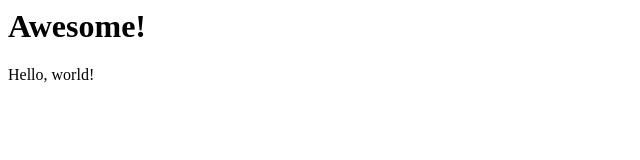
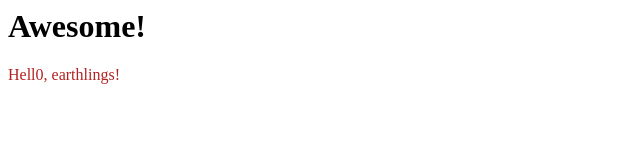
Before and after one commit to profallen/awesome2, a plain HTML site: page index.html in a window 1280 px wide. Shown: the full height of the page, 0-640 px from the left. Drawn offline with Linux system fonts and the light colour scheme.

Commit message:
nothing about food, just playing around

```diff
--- a/index.html
+++ b/index.html
@@ -1,6 +1,6 @@
 <html>
-<body>
-<h1>Awesome!</h1>
-<p>Hello, world!</p>
-</body>
+    <body>
+        <h1>Awesome!</h1>
+        <p style="color:firebrick">Hell0, earthlings!</p>
+    </body>
 </html>
```
